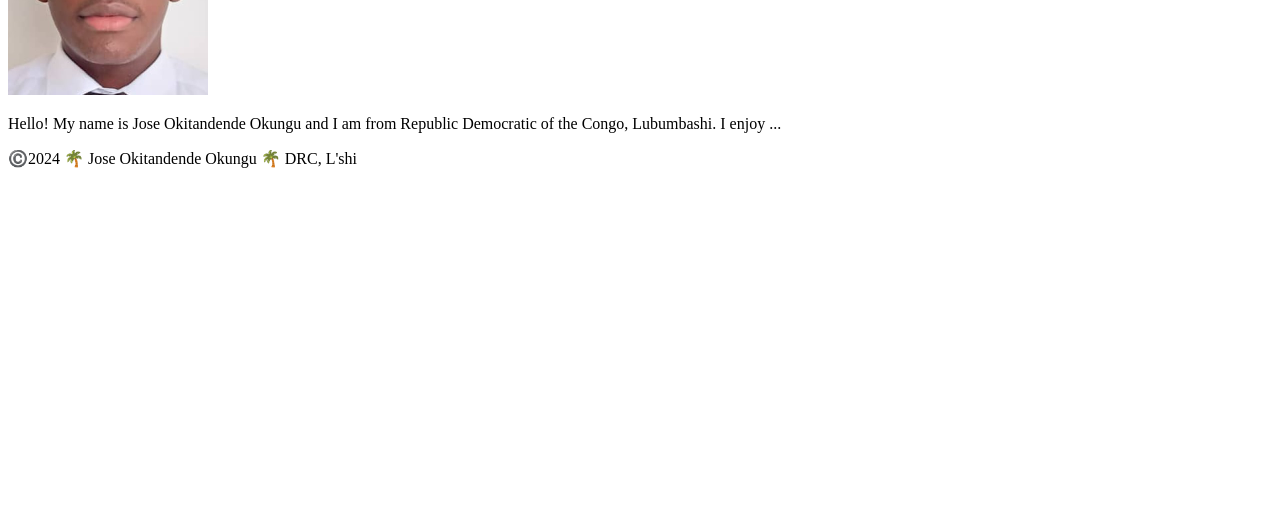
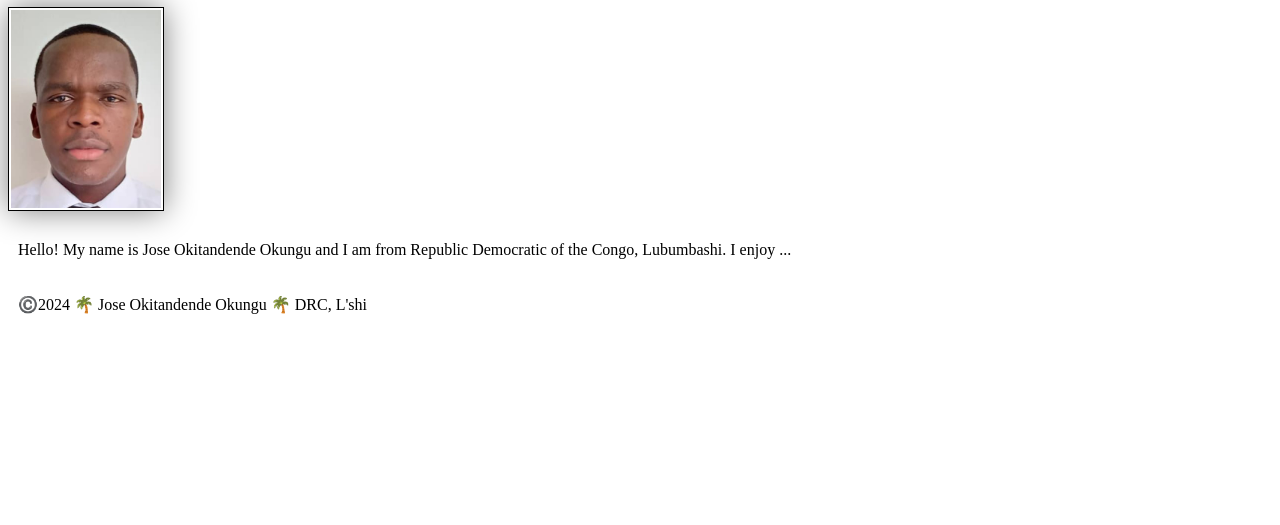
Before and after one commit to joseokungu/wdd130, a plain HTML site: page index.html in a window 1280 px wide. Shown: the part 275-800 px from the top of the page. Drawn offline with Linux system fonts and the light colour scheme.

Commit message:
I link styles to index.html file

```diff
--- a/index.html
+++ b/index.html
@@ -4,6 +4,7 @@
 <head>
   <meta charset="utf-8">
   <meta name="viewport" content="width=device-width,initial-scale=1.0">
+  <link rel="stylesheet" href="styles/styles.css">
   <title>Jose Okitandende Okungu | WDD 130</title>
 </head>
 
```
